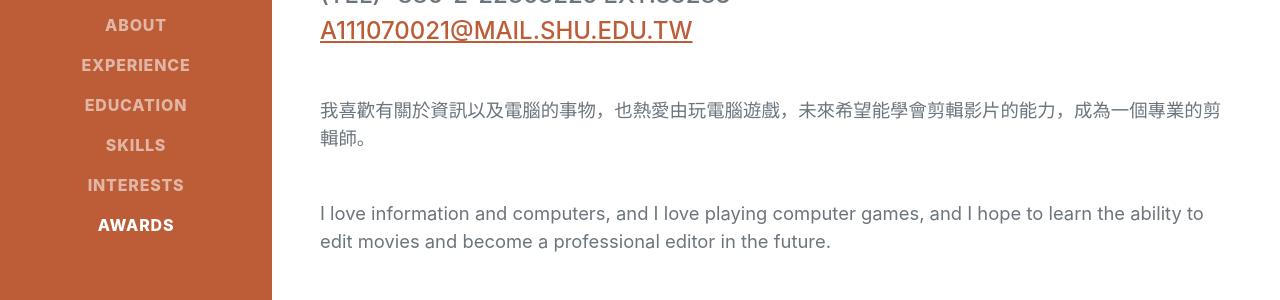
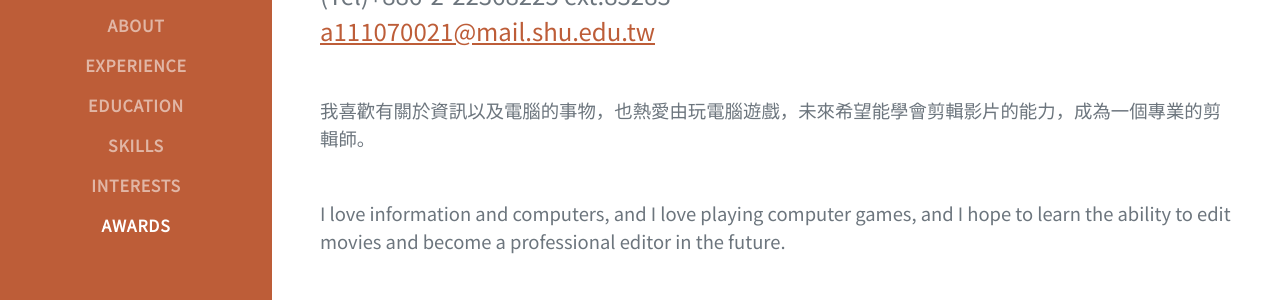
Before and after one commit to Pengdoucheng/pengdoucheng.github.io, a plain HTML site: page index.html in a window 1280 px wide. Shown: the part 367-667 px from the top of the page. Drawn offline with nearby package versions, Linux system fonts and the light colour scheme; files that its build step writes are made by us from their sources.

Commit message:
Update index.html

```diff
--- a/index.html
+++ b/index.html
@@ -15,6 +15,7 @@
 
         <!-- Core theme CSS (includes Bootstrap)-->
         <link href="css/styles.css" rel="stylesheet" />
+        <link href="my_style.css" rel="stylesheet" />
     </head>
     <body id="page-top">
         <!-- Navigation-->
```
